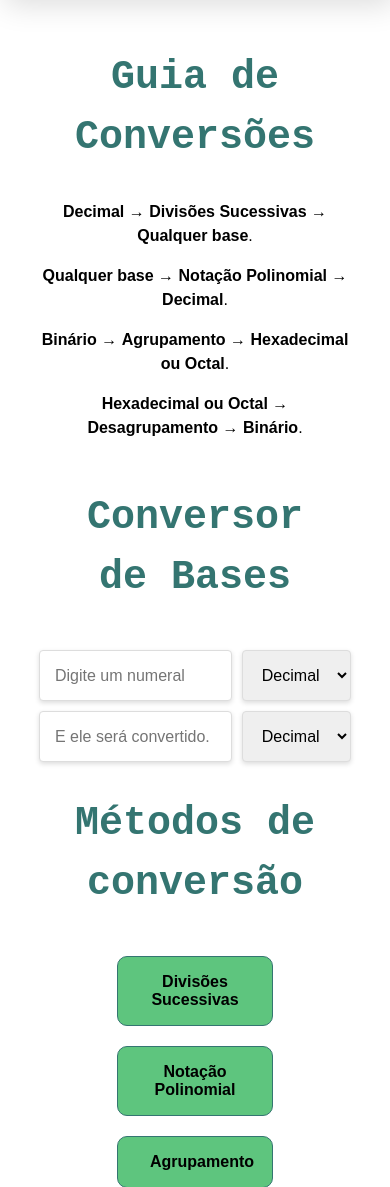
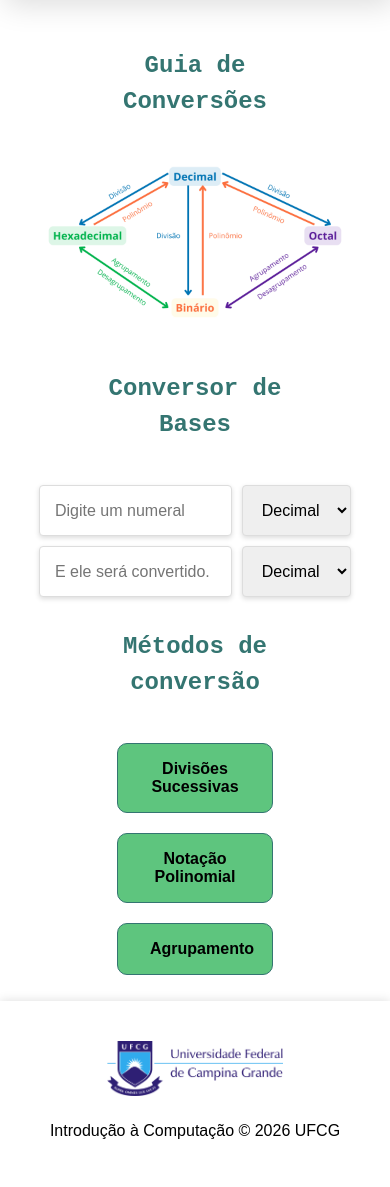
Before and after one commit to SEMZluis/ic-ufcg, a Flask app: page /conversor-de-bases in a window 390 px wide. Shown: the part 80-1267 px from the top of the page. After the commit the page ends 1219 px from the top, so only its background shows below. Run offline with Flask 3, Linux system fonts and the light colour scheme; some web fonts are replaced.

Commit message:
style: Remove texto guia das conversões, tornando o diagrama guia responsivo.

```diff
--- a/app/static/css/style.css
+++ b/app/static/css/style.css
@@ -60,7 +60,7 @@ body {
 
 h1 {
     font-family: 'Courier New', Courier, monospace;
-    font-size: 3.75rem;
+    font-size: 3rem;
 }
 
 a {
@@ -300,10 +300,6 @@ tr {
     max-width: 650px;
 }
 
-#conversor-guide-text {
-    display: none;
-}
-
 /* ===== RESPONSIVIDADE ===== */
 
 @media (min-width: 320px) and (max-width: 768px) {
@@ -313,7 +309,7 @@ tr {
     }
 
     h1 {
-        font-size: 2.5rem;
+        font-size: 1.5rem;
         margin: 2rem;
     }
 
@@ -372,11 +368,8 @@ tr {
     }
 
     #conversor-guide-img {
-        display: none;
-    }
-
-    #conversor-guide-text {
-        display: block;
+        height: auto;
+        max-width: 320px;
     }
 
     .svg-smallest {
@@ -399,7 +392,7 @@ tr {
     }
 
     h1 {
-        font-size: 2.5rem;
+        font-size: 2rem;
     }
 
     p {
--- a/app/templates/conversor.html
+++ b/app/templates/conversor.html
@@ -7,12 +7,6 @@
         <div>
             <h1 class="secondary-color">Guia de Conversões</h1>
             <img src="{{ url_for('static', filename='images/conversor/conversoespossiveis.png')}}" alt="Imagem com guia para conversões." id="conversor-guide-img"/>
-            <div id="conversor-guide-text">
-                <p><b>Decimal</b> → <b>Divisões Sucessivas</b> → <b>Qualquer base</b>.</p>
-                <p><b>Qualquer base</b> → <b>Notação Polinomial</b> → <b>Decimal</b>.</p>
-                <p><b>Binário</b> → <b>Agrupamento</b> → <b>Hexadecimal ou Octal</b>.</p>
-                <p><b>Hexadecimal ou Octal</b> → <b>Desagrupamento</b> → <b>Binário</b>.</p>
-            </div>
         </div>
         <div>
             <h1 class="secondary-color ">Conversor de Bases</h1>
```
